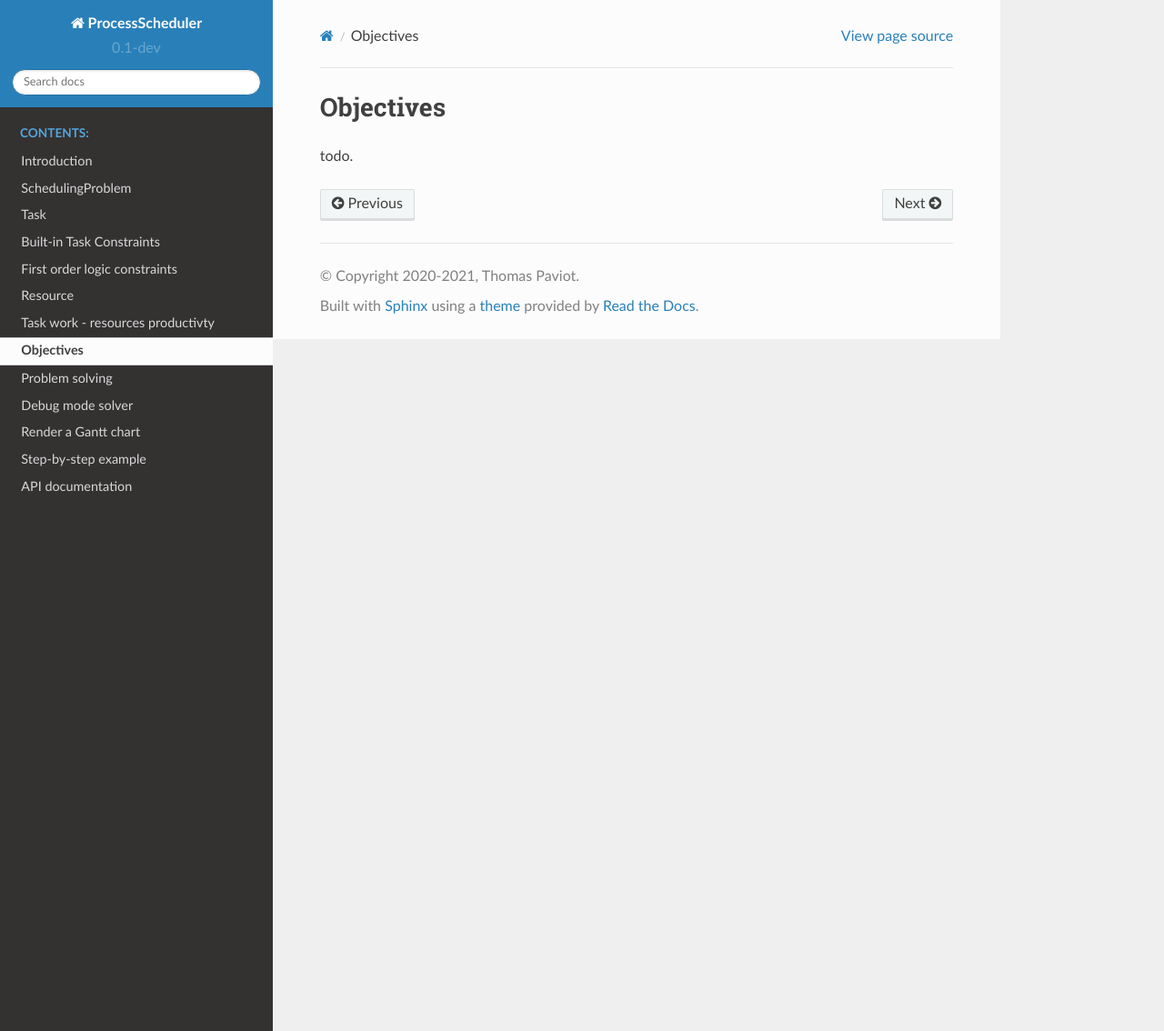
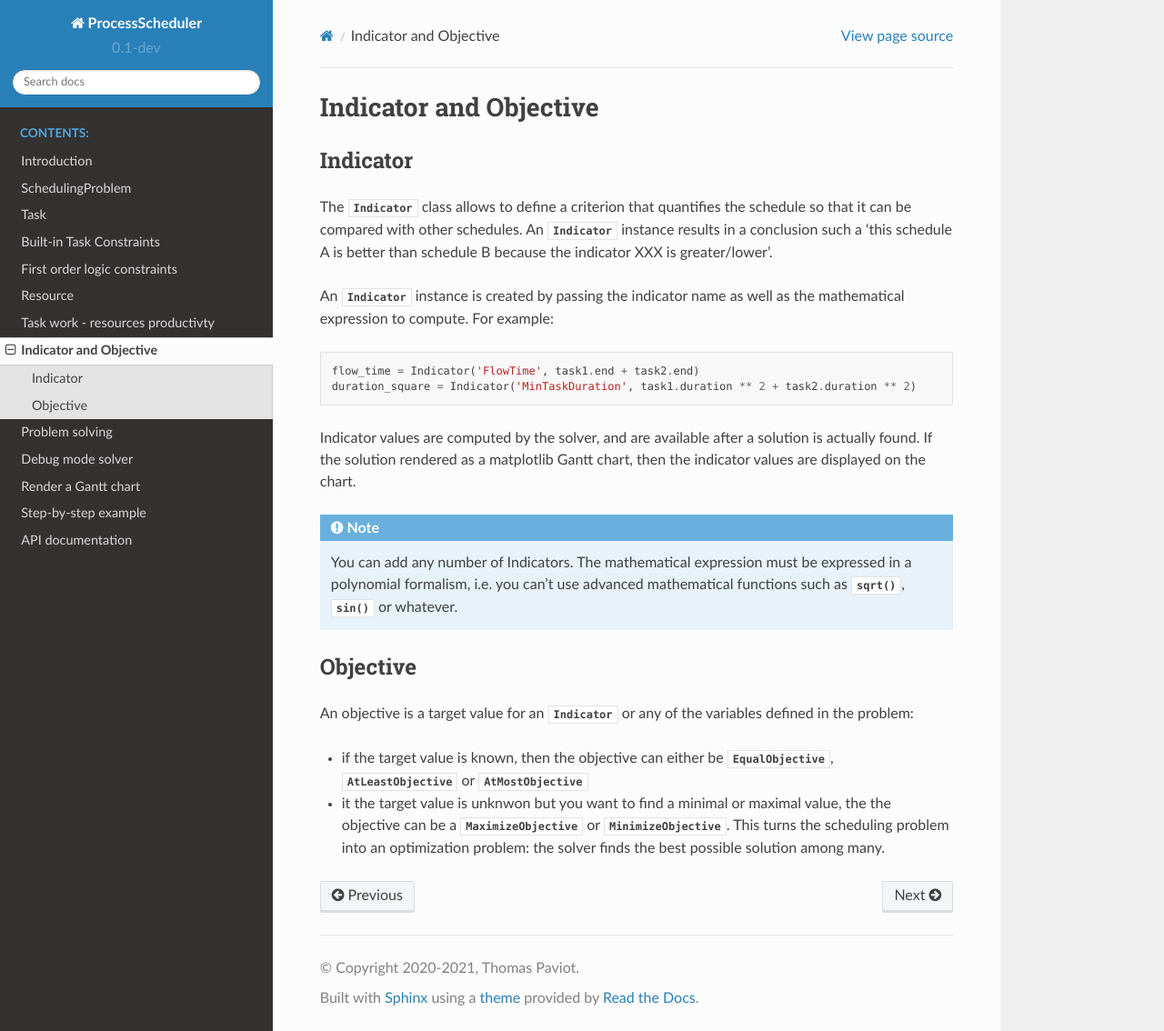
Before and after one commit to tpaviot/ProcessScheduler, a Sphinx documentation site: the page built from doc/objectives.rst, in a window 1280 px wide and 1134 px high. Shown: the whole window at 91% size. Built offline with Sphinx 7.4.7 and the Read the Docs theme 2.0.0, drawn with Linux system fonts in a browser that asks for light colours.

Commit message:
Update doc

```diff
--- a/doc/objectives.rst
+++ b/doc/objectives.rst
@@ -1,4 +1,29 @@
-Objectives
-==========
+Indicator and Objective
+=======================
 
-todo.
+Indicator
+---------
+
+The :class:`Indicator` class allows to define a criterion that quantifies the schedule so that it can be compared with other schedules. An :class:`Indicator` instance results in a conclusion such a 'this schedule A is better than schedule B because the indicator XXX is greater/lower'.
+
+An :class:`Indicator` instance is created by passing the indicator name as well as the mathematical expression to compute. For example:
+
+.. code-block:: python
+
+	flow_time = Indicator('FlowTime', task1.end + task2.end)
+	duration_square = Indicator('MinTaskDuration', task1.duration ** 2 + task2.duration ** 2)
+
+Indicator values are computed by the solver, and are available after a solution is actually found. If the solution rendered as a matplotlib Gantt chart, then the indicator values are displayed on the chart.
+
+.. note::
+
+	You can add any number of Indicators. The mathematical expression must be expressed in a polynomial formalism, i.e. you can't use advanced mathematical functions such as :func:`sqrt`, :func:`sin` or whatever.
+
+Objective
+---------
+
+An objective is a target value for an :class:`Indicator` or any of the variables defined in the problem:
+
+- if the target value is known, then the objective can either be :class:`EqualObjective`, :class:`AtLeastObjective` or :class:`AtMostObjective`
+
+- it the target value is unknwon but you want to find a minimal or maximal value, the the objective can be a :class:`MaximizeObjective` or :class:`MinimizeObjective`. This turns the scheduling problem into an optimization problem: the solver finds the best possible solution among many.
```
